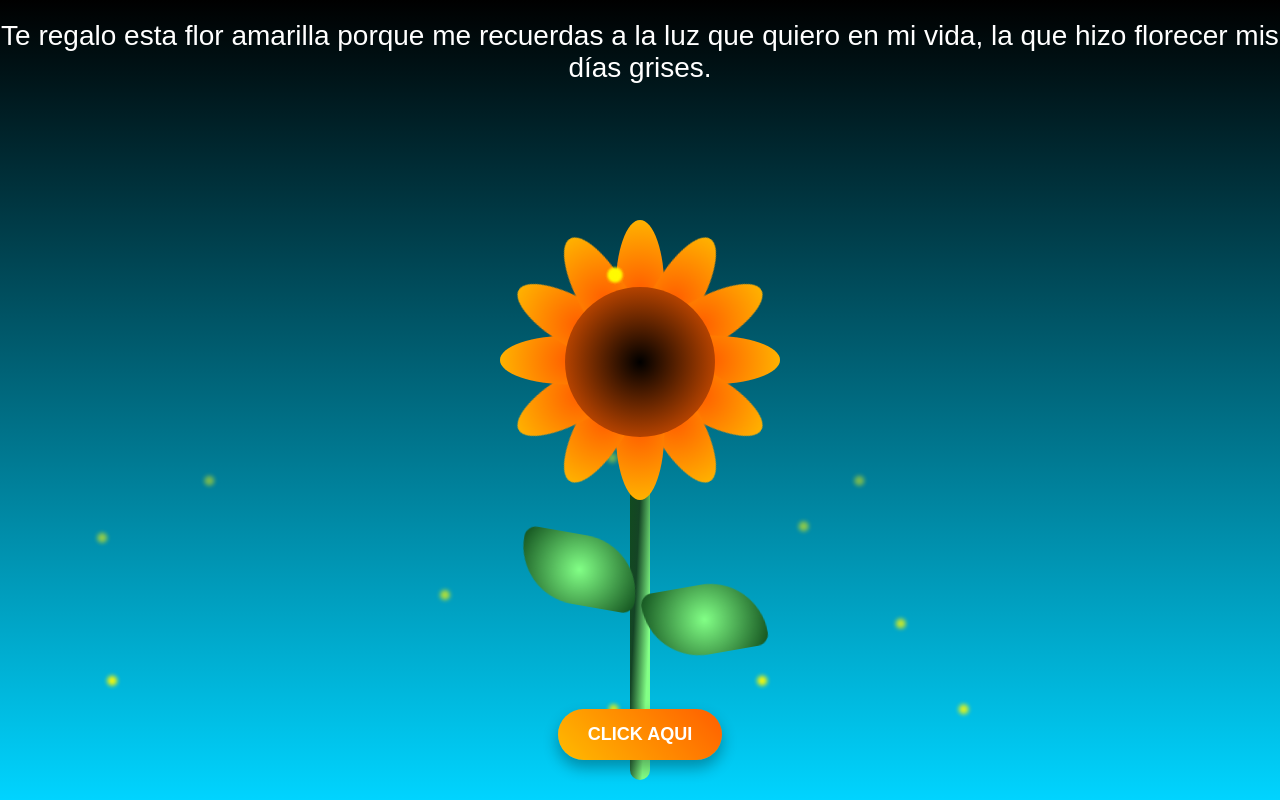
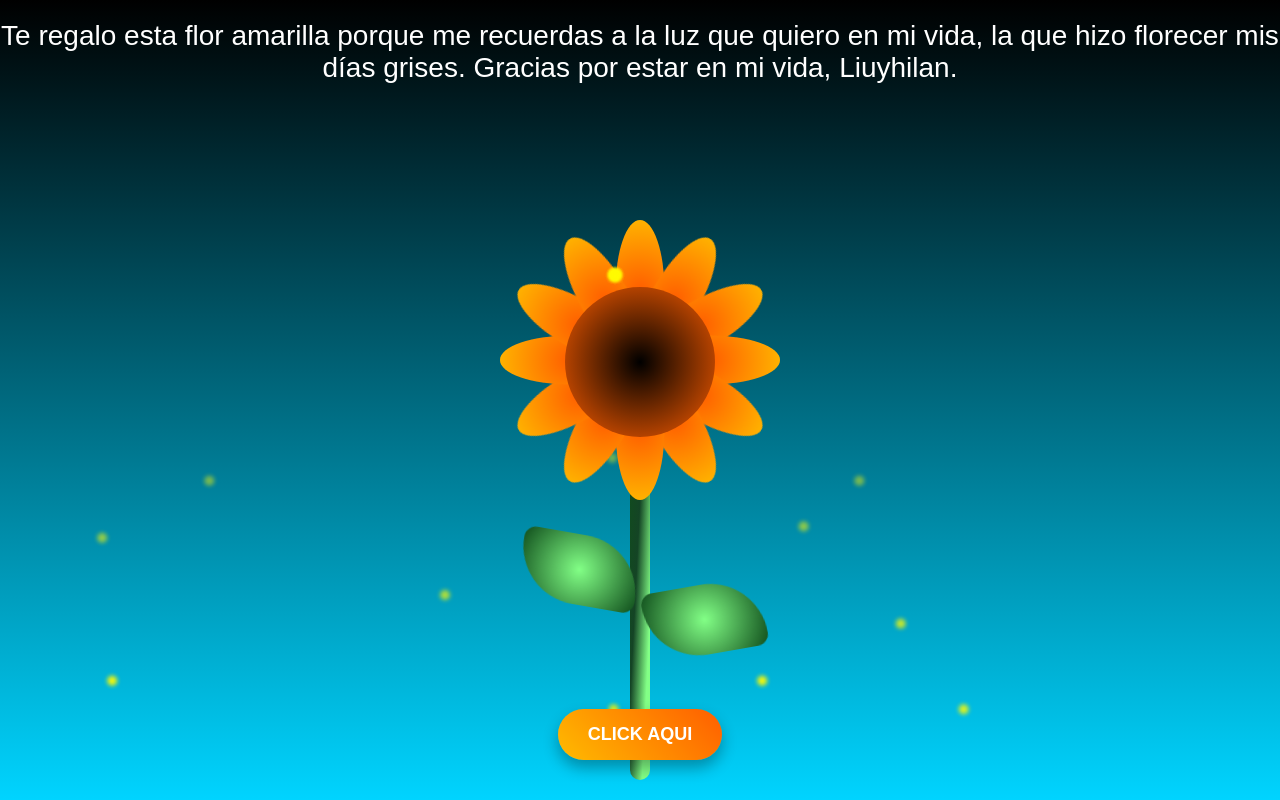
Before and after one commit to LuisAnthonyDiego/floresamarillas, a plain HTML site: page flower.html in a window 1280 px wide. Drawn offline with Linux system fonts and the light colour scheme.

Commit message:
Update flower.html

```diff
--- a/flower.html
+++ b/flower.html
@@ -383,7 +383,8 @@
       id="id_audio"
       src="flores amarillas.mp3"
     ></audio>
-    <h1>Te regalo esta flor amarilla porque me recuerdas a la luz que quiero en mi vida, la que hizo florecer mis días grises. </h1>
+    <h1> Te regalo esta flor amarilla porque me recuerdas a la luz que quiero en mi vida, la que hizo florecer mis días grises.
+         Gracias por estar en mi vida, Liuyhilan. </h1>
     <div class="sunflower">
       <div class="flower_wrapper">
         <div class="flower_stem"></div>
```
